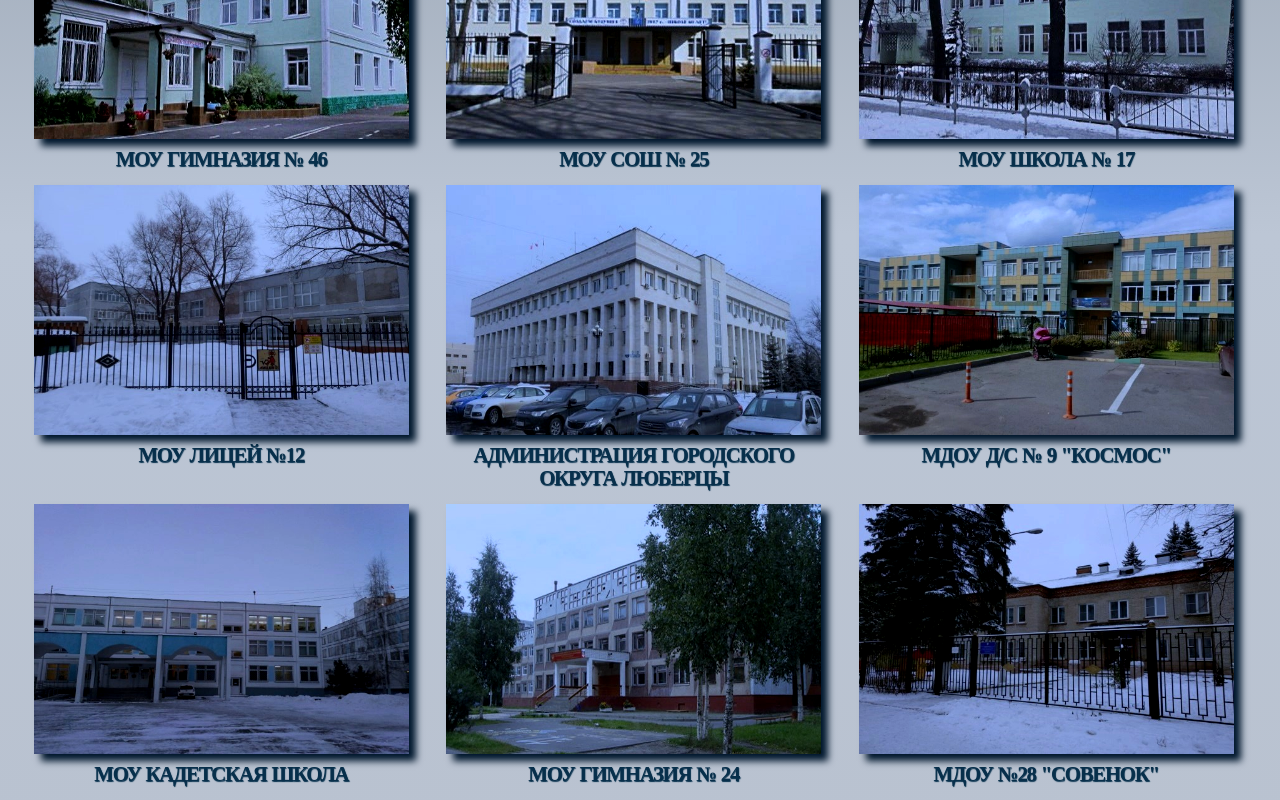
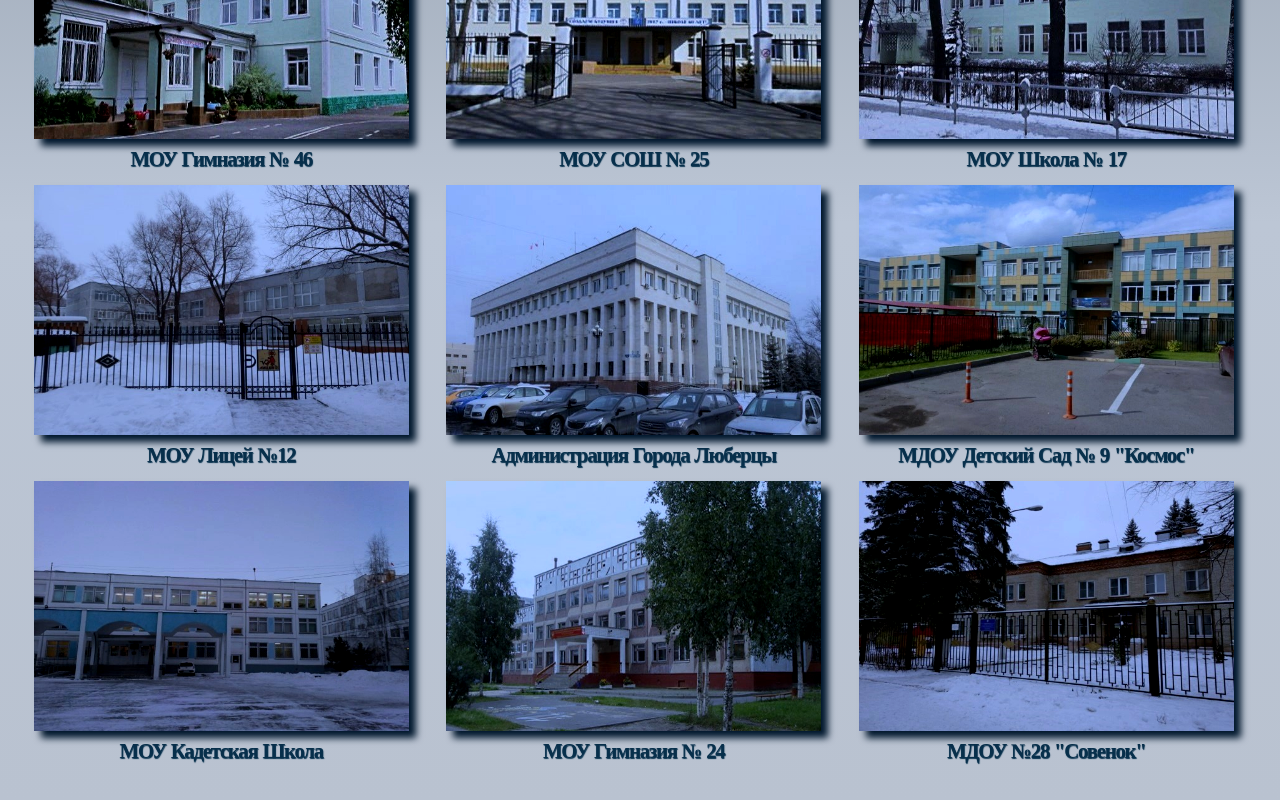
Before and after one commit to AnigalHub/Valencia, a Nuxt app: page /our_clients in a window 1280 px wide. Shown: the part 420-1220 px from the top of the page. Built offline with nearby package versions, Linux system fonts and the light colour scheme.

Commit message:
изменены названия клиентов (на более красивые, читабельные)

```diff
--- a/pages/our_clients.vue
+++ b/pages/our_clients.vue
@@ -24,15 +24,15 @@
         return {
           name_page:"Наши клиенты",
           Clients:[
-            {name_client:"МОУ ГИМНАЗИЯ № 46", img_src:"../our_clients/gymnasium_46.jpg", img_alt:"моу_гимназия_46",},
+            {name_client:"МОУ Гимназия № 46", img_src:"../our_clients/gymnasium_46.jpg", img_alt:"моу_гимназия_46",},
             {name_client:"МОУ СОШ № 25", img_src:"../our_clients/school_25.jpg", img_alt:"моу_сош_25",},
-            {name_client:"МОУ ШКОЛА № 17", img_src:"../our_clients/school_17.jpg", img_alt:"моу_школа_17",},
-            {name_client:"МОУ ЛИЦЕЙ №12", img_src:"../our_clients/lyceum_12.jpg", img_alt:"моу_лицей_12",},
-            {name_client:"АДМИНИСТРАЦИЯ ГОРОДСКОГО ОКРУГА ЛЮБЕРЦЫ", img_src:"../our_clients/lyubertsy_administration.jpg", img_alt:"администрация_городского_округа_люберцы",},
-            {name_client:"МДОУ Д/С № 9 \"КОСМОС\"", img_src:"../our_clients/kindergarten_9.jpg", img_alt:"мдоу_д/с_9_космос",},
-            {name_client:"МОУ КАДЕТСКАЯ ШКОЛА", img_src:"../our_clients/cadet_school.jpg", img_alt:"моу_кадетская_школа",},
-            {name_client:"МОУ ГИМНАЗИЯ № 24", img_src:"../our_clients/gymnasium_24.jpg", img_alt:"моу_гимназия_24",},
-            {name_client:"МДОУ №28 \"СОВЕНОК\"", img_src:"../our_clients/kindergarten_owlet.jpg", img_alt:"мдоу_28_совенок",},
+            {name_client:"МОУ Школа № 17", img_src:"../our_clients/school_17.jpg", img_alt:"моу_школа_17",},
+            {name_client:"МОУ Лицей №12", img_src:"../our_clients/lyceum_12.jpg", img_alt:"моу_лицей_12",},
+            {name_client:"Администрация Города Люберцы", img_src:"../our_clients/lyubertsy_administration.jpg", img_alt:"администрация_городского_округа_люберцы",},
+            {name_client:"МДОУ Детский Сад № 9 \"Космос\"", img_src:"../our_clients/kindergarten_9.jpg", img_alt:"мдоу_д/с_9_космос",},
+            {name_client:"МОУ Кадетская Школа", img_src:"../our_clients/cadet_school.jpg", img_alt:"моу_кадетская_школа",},
+            {name_client:"МОУ Гимназия № 24", img_src:"../our_clients/gymnasium_24.jpg", img_alt:"моу_гимназия_24",},
+            {name_client:"МДОУ №28 \"Совенок\"", img_src:"../our_clients/kindergarten_owlet.jpg", img_alt:"мдоу_28_совенок",},
           ]
         }
       }
```
